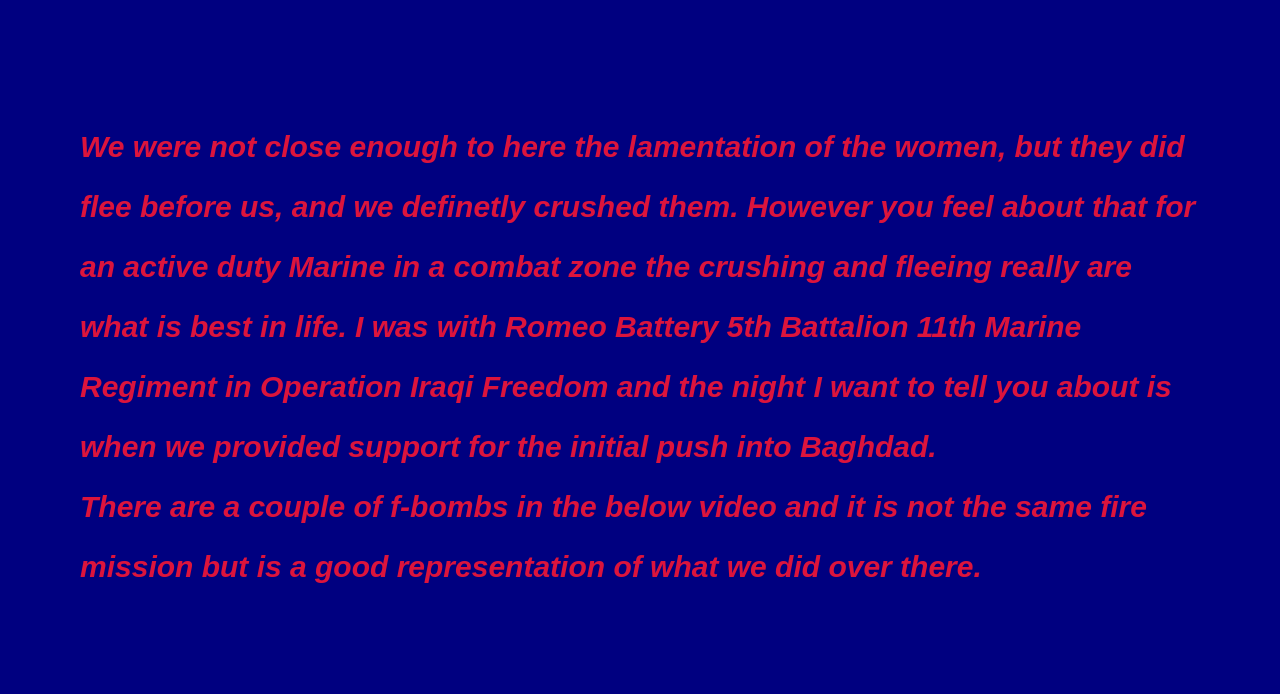
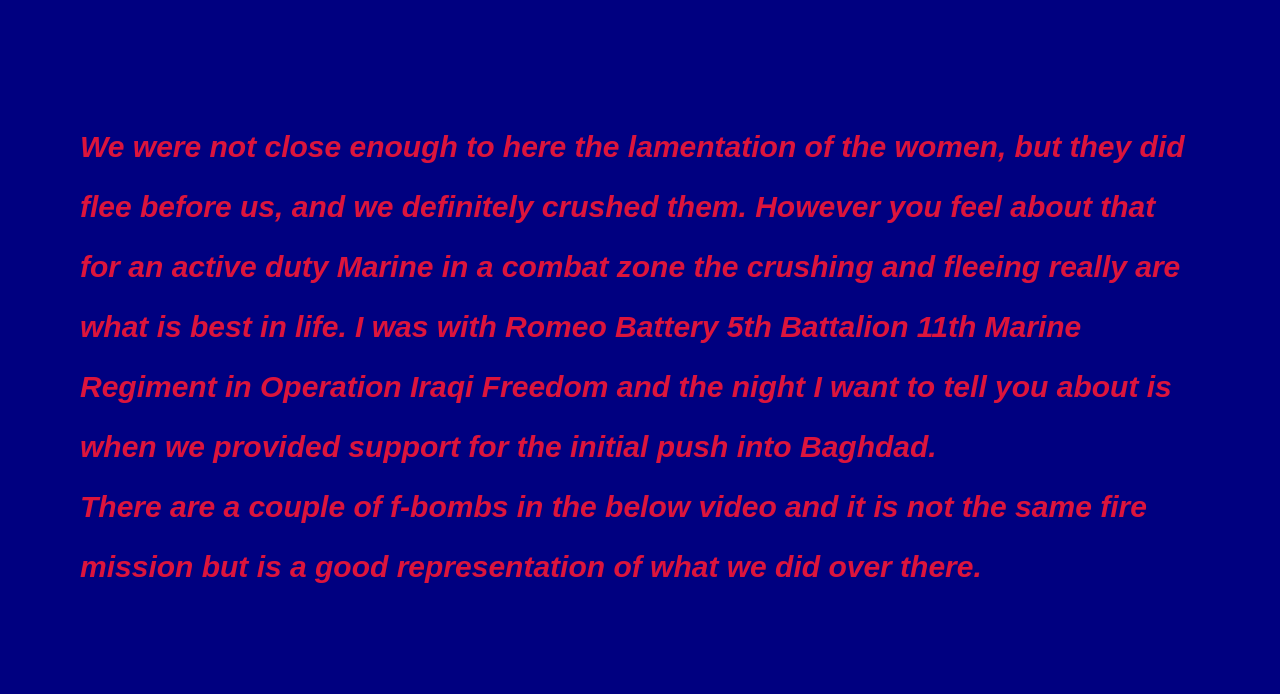
Before and after one commit to Chaz0811/html-me-something, a plain HTML site: page index.html in a window 1280 px wide. Shown: the part 958-1652 px from the top of the page. Drawn offline with Linux system fonts and the light colour scheme.

Commit message:
spell checked

```diff
--- a/index.html
+++ b/index.html
@@ -16,7 +16,7 @@
         <div>
                 <img id= "Gun Crew" src= "https://scontent-ort2-1.xx.fbcdn.net/v/t1.0-9/149853_1342408899434_4064109_n.jpg?oh=1a83cfc91aacfdb7488e663b84f3623c&oe=5A432852">
             <iframe width="560" height="315" src="https://www.youtube.com/embed/Oo9buo9Mtos" frameborder="0" allowfullscreen></iframe>
-            <p>We were not close enough to here the lamentation of the women, but they did flee before us, and we definetly crushed them.
+            <p>We were not close enough to here the lamentation of the women, but they did flee before us, and we definitely crushed them.
             However you feel about that for an active duty Marine in a combat zone the crushing and fleeing really are what is best in life.
             I was with Romeo Battery 5th Battalion 11th Marine Regiment in Operation Iraqi Freedom and the night I want to tell you about
             is when we provided support for the initial push into Baghdad.
```
